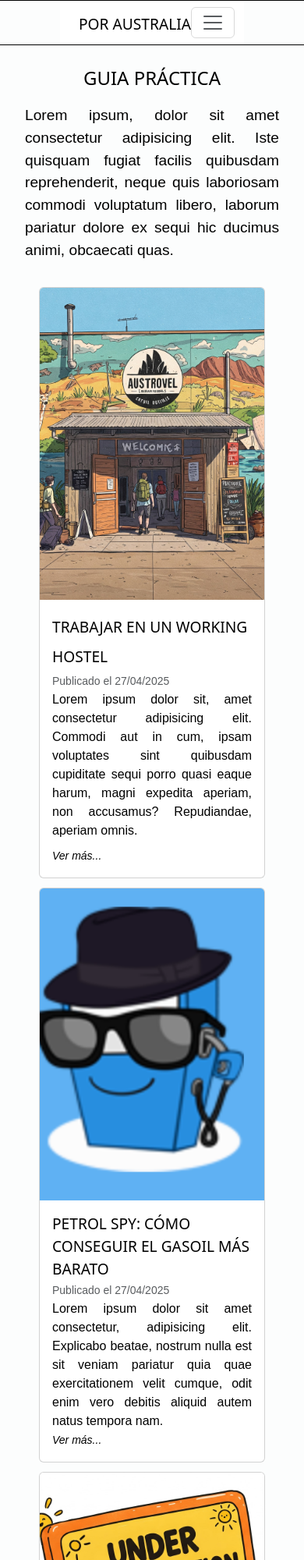
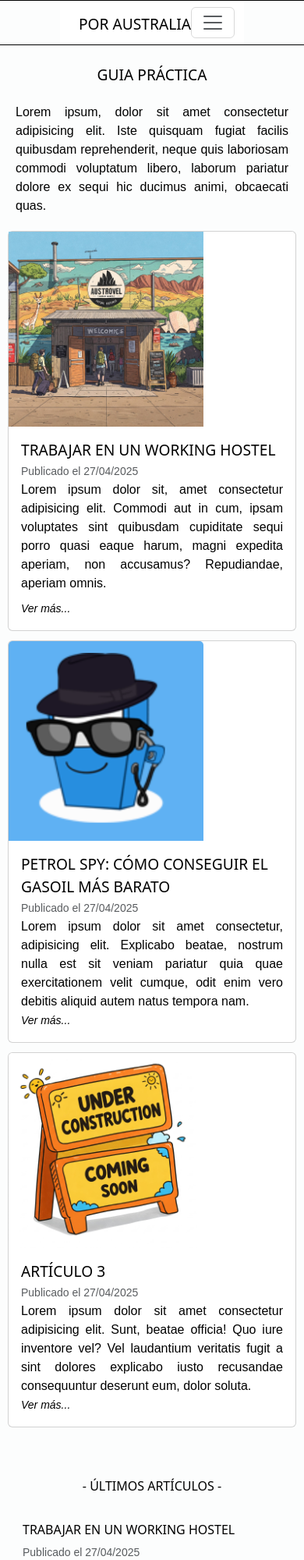
Before and after one commit to guadalupeacuna01/entrega-acuna, a website: page pages/guia.html in a window 390 px wide. Shown: the top 2000 px of the page at 78% size. Drawn offline with nearby package versions, Linux system fonts and the light colour scheme; a web font is replaced by a local one.

Commit message:
pagina Guia con Sass para Mobile

```diff
--- a/pages/guia.html
+++ b/pages/guia.html
@@ -90,7 +90,7 @@
                 <div class="card-group mb-5 card-guia">
                     <div class="card">
                         <a href="#articulo1">
-                            <img src="../assets/img/img-guia/working-hostel.jpeg" class="card-img-top" alt="Imagen generada con IA de un Working Hostel">
+                            <img src="../assets/img/img-guia/working-hostel.jpeg" alt="Imagen generada con IA de un Working Hostel">
                             <div class="card-body">
                                 <h5 class="card-title">Trabajar en un Working Hostel</h5>
                                 <p class="card-text"><small class="text-body-secondary">Publicado el 27/04/2025</small></p>
@@ -103,7 +103,7 @@
                         <a href="#articulo2">
                             <img src="../assets/img/img-guia/petrol-spy.png" class="card-img-top" alt="Logo de la app de Petrol Spy">
                             <div class="card-body">
-                                <h5 class="card-title" style="line-height: 1.5;"><a href="#articulo2">Petrol Spy: Cómo conseguir el gasoil más barato</a></h5>
+                                <h5 class="card-title"><a href="#articulo2">Petrol Spy: Cómo conseguir el gasoil más barato</a></h5>
                                 <p class="card-text"><small class="text-body-secondary">Publicado el 27/04/2025</small></p>
                                 <p class="card-text">Lorem ipsum dolor sit amet consectetur, adipisicing elit. Explicabo beatae, nostrum nulla est sit veniam pariatur quia quae exercitationem velit cumque, odit enim vero debitis aliquid autem natus tempora nam.</p>
                                 <p class="card-text fw-lighter fst-italic ver-mas"><small><a href="./pages/blog.html">Ver más...</a></small></p>
@@ -126,24 +126,22 @@
         <section class="articles-guia">
             <h3 class="text-center mb-md-3 mb-2">- Últimos artículos -</h3>
             <div class="flex-articles">
-                <div class="articulo-reverse m-5 pb-md-5 pb-3 border-bottom border-light-subtle">
+                <div class="articulo-reverse pb-md-5 pb-3 border-bottom border-light-subtle m-md-5 m-2">
                     <div class="titulo-txt m-3">
-                        <h5 class="titulo-articulo mb-3" id="articulo1">Trabajar en un Working Hostel</h5>
+                        <h5 class="titulo-articulo">Trabajar en un Working Hostel</h5>
                         <p class="card-text"><small class="text-body-secondary">Publicado el 27/04/2025</small></p>
                         <img src="../assets/img/img-guia/working-hostel.jpeg" alt="Imagen generada con IA de un Working Hostel" class="d-md-none d-block mx-auto mb-3">
                         <p class="texto-articulo">Lorem ipsum dolor sit amet, consectetur adipiscing elit. Vivamus faucibus, lorem id maximus luctus, sapien turpis congue ligula, ac vulputate nisl nulla a dolor. Phasellus rutrum lacus quis commodo consectetur. Nam blandit faucibus mollis. Quisque in enim vel elit sagittis eleifend. Vivamus et fringilla odio, a interdum lorem. Aliquam tincidunt tortor dignissim auctor luctus. Vivamus maximus interdum enim nec convallis. Duis at scelerisque tellus. Ut faucibus pellentesque lectus nec vestibulum. Maecenas tincidunt urna quis lorem pharetra, nec posuere leo aliquam. Praesent dignissim id urna sit amet condimentum. Lorem ipsum dolor sit amet, consectetur adipiscing elit. Suspendisse quis ligula id magna hendrerit molestie. Ut sapien lorem, mattis ut justo et, mollis sollicitudin purus. Interdum et malesuada fames ac ante ipsum primis in faucibus.
-
                         Sed sit amet porta justo. Mauris venenatis augue quis ex lobortis, a pellentesque velit posuere. Aliquam volutpat, arcu a interdum feugiat, ligula justo iaculis urna, nec consequat nulla elit sit amet est. Etiam dapibus magna arcu, quis varius lectus elementum vel. Cras vehicula velit in mi ultricies, et consequat erat sagittis. Fusce dictum congue tortor, at tempor risus molestie eu. Vivamus imperdiet dui a sapien eleifend laoreet. Quisque feugiat, lectus et cursus sollicitudin, lacus risus auctor enim, eget faucibus neque dui viverra sapien. Suspendisse in placerat mi, id dapibus sapien. Phasellus viverra turpis odio, ac cursus arcu pretium ut. Integer sit amet pretium lorem, at pretium turpis. Mauris gravida metus vitae sem scelerisque mollis. Aliquam mattis sem eu odio accumsan sodales. Mauris pharetra ligula at dolor sagittis, vitae efficitur orci convallis.</p>
                     </div>
                     <img src="../assets/img/img-guia/working-hostel.jpeg" alt="Imagen generada con IA de un Working Hostel" class="me-2 d-none d-md-block">
                 </div>
-                <div id="articulo2" class="mt-2 articulo m-5">
+                <div id="articulo2" class="articulo articulo2 m-md-5 mt-md-0">
                     <div class="titulo-txt m-3">
                         <h5 class="titulo-articulo mb-3">Petrol Spy: Cómo conseguir el gasoil más barato</h5>
                         <p class="card-text"><small class="text-body-secondary">Publicado el 27/04/2025</small></p>
                         <img src="../assets/img/img-guia/petrol-spy.png" class="ms-2 d-md-none d-block" alt="Logo de la app de Petrol Spy">
                         <p class="texto-articulo">Lorem ipsum dolor sit amet, consectetur adipiscing elit. Vivamus faucibus, lorem id maximus luctus, sapien turpis congue ligula, ac vulputate nisl nulla a dolor. Phasellus rutrum lacus quis commodo consectetur. Nam blandit faucibus mollis. Quisque in enim vel elit sagittis eleifend. Vivamus et fringilla odio, a interdum lorem. Aliquam tincidunt tortor dignissim auctor luctus. Vivamus maximus interdum enim nec convallis. Duis at scelerisque tellus. Ut faucibus pellentesque lectus nec vestibulum. Maecenas tincidunt urna quis lorem pharetra, nec posuere leo aliquam. Praesent dignissim id urna sit amet condimentum. Lorem ipsum dolor sit amet, consectetur adipiscing elit. Suspendisse quis ligula id magna hendrerit molestie. Ut sapien lorem, mattis ut justo et, mollis sollicitudin purus. Interdum et malesuada fames ac ante ipsum primis in faucibus.
-
                         Sed sit amet porta justo. Mauris venenatis augue quis ex lobortis, a pellentesque velit posuere. Aliquam volutpat, arcu a interdum feugiat, ligula justo iaculis urna, nec consequat nulla elit sit amet est. Etiam dapibus magna arcu, quis varius lectus elementum vel. Cras vehicula velit in mi ultricies, et consequat erat sagittis. Fusce dictum congue tortor, at tempor risus molestie eu. Vivamus imperdiet dui a sapien eleifend laoreet. Quisque feugiat, lectus et cursus sollicitudin, lacus risus auctor enim, eget faucibus neque dui viverra sapien. Suspendisse in placerat mi, id dapibus sapien. Phasellus viverra turpis odio, ac cursus arcu pretium ut. Integer sit amet pretium lorem, at pretium turpis. Mauris gravida metus vitae sem scelerisque mollis. Aliquam mattis sem eu odio accumsan sodales. Mauris pharetra ligula at dolor sagittis, vitae efficitur orci convallis.</p>
                     </div>
                     <img src="../assets/img/img-guia/petrol-spy.png" class="ms-5 d-none d-md-block" alt="Logo de la app de Petrol Spy">
--- a/scss/pages/_guia.scss
+++ b/scss/pages/_guia.scss
@@ -3,81 +3,67 @@
 @use '../utilities/variables';
 @use '../components/cards';
 
-.hprincipal-guia h2 {
-    @include mixins.titulos (2rem, 0px);
-}
-.hprincipal-guia p {
-    @include mixins.parrafos (1.2rem, 10px 50px);
+.hprincipal-guia {
+    h2 { @include mixins.titulos (2rem, 0px);}
+    p { @include mixins.parrafos (1.2rem, 10px 50px);}
 }
 
 .card-guia {
     margin: 0px 50px;
-}
-.card-guia img {
-    height: 400px;
- }
-.card-guia h5 {
-    @include cards.title-cards (1.5rem);
-}
-.card-guia p {
-    @include cards.text-cards (1rem, 0px);
-    text-align: justify
+    img {height: 400px;}
+    h5 {@include cards.title-cards (1.5rem);}
+    p {@include cards.text-cards (1rem, 0px);
+        text-align: justify;}
 }
 
  .articles-guia {
     @include mixins.flexbox (center, center, column, 0px);
+    h5 {margin:0px;}
     h3 { @include mixins.titulos (1.5rem, 0);
         text-transform: uppercase;}
     p { @include mixins.parrafos (1rem, 0px);
         text-align: justify;}
+    .flex-articles {
+        @include mixins.flexbox (center, center, column, 20px);
+        img { width: 250px;
+        height: auto;}
     }
- .flex-articles {
-    @include mixins.flexbox (center, center, column, 20px);
- }
- .flex-articles img {
-    width:250px;
-    height: auto;
- }
- .articulo {
-    @include mixins.flexbox (space-between, center, row-reverse, 20px);
- }
- .articulo-reverse {
-    @include mixins.flexbox (space-between, center, row, 20px);
- }
+    .articulo { @include mixins.flexbox (space-between, center, row-reverse, 20px);}
+    .articulo-reverse { @include mixins.flexbox (space-between, center, row, 20px);}
+    .articulo2 {margin-top: 0px;}
+}
 
 
  // Mobile Responsive
 @media (max-width: 768px) {
-    .hprincipal-guia h2 {
-        @include mixins.titulos (1.5rem, 0px);
+    .hprincipal-guia {
+        h2 { @include mixins.titulos (1.2rem, 0px);}
+        p { @include mixins.parrafos (1rem, 15px);
+            padding: 5px;
+            text-align: justify;}
     }
-    .hprincipal-guia p {
-        @include mixins.parrafos (1.2rem, 2rem);
-        text-align: justify;
+    .card-guia {
+        margin: 10px;
+        img {width:250px;
+            height: auto;}
+        .card-body h5 {@include cards.title-cards (1.2rem);
+                    line-height: 1.5;}
+        p {@include cards.text-cards (1rem, 0px);}
     }
-    .card-guia img {
-        @extend %img-default-mobile;
+    .articles-guia {
+        .flex-articles { @include mixins.flexbox (center, center, column, 30px);
+            width: 100%;
+            img {@extend %img-default-mobile;
+                max-width: 230px;}
+            }
+        @include mixins.flexbox (center, center, column, 0px);
+        h3 { @include mixins.titulos (1rem, 15px 0px 0px 0px);
+            text-transform: uppercase;}
+        h5 { @include mixins.titulos (1rem, 0px 5px 0px 5px);
+            text-transform: uppercase;}
+        p { @include mixins.parrafos (1rem, 15px);
+            text-align: justify;
+        margin: 5px;}
+        .articulo-reverse, .articulo { @include mixins.flexbox (center, center, column-reverse, 0px);}
     }
-    .card-guia .card-body h5 {
-        @include cards.title-cards (1.2rem);
-        line-height: 2;
-    }
-    .card-guia p {
-        @include cards.text-cards (1rem, 0px);
-    }
-    .articulo-reverse,
-    .articulo {
-        @include mixins.flexbox (center, center, column-reverse,0px)
-   }
-   .flex-articles img {
-    @extend %img-default-mobile;
-    max-width: 300px;
-    }
-    .texto-articulo {
-        @include mixins.parrafos (1rem, 0px);
-        text-align: justify;
-    }
-    .titulo-articulo {
-        line-height: 2;
-    }
- }
+}
--- a/scss/utilities/_mixins.scss
+++ b/scss/utilities/_mixins.scss
@@ -17,6 +17,7 @@
     color: variables.$color-black;
     font-size: $size;
     margin: $margin;
+    text-align: justify;
 }
 
 // Header
```
Also changed, not shown: css/styles.css, 1 other file.
